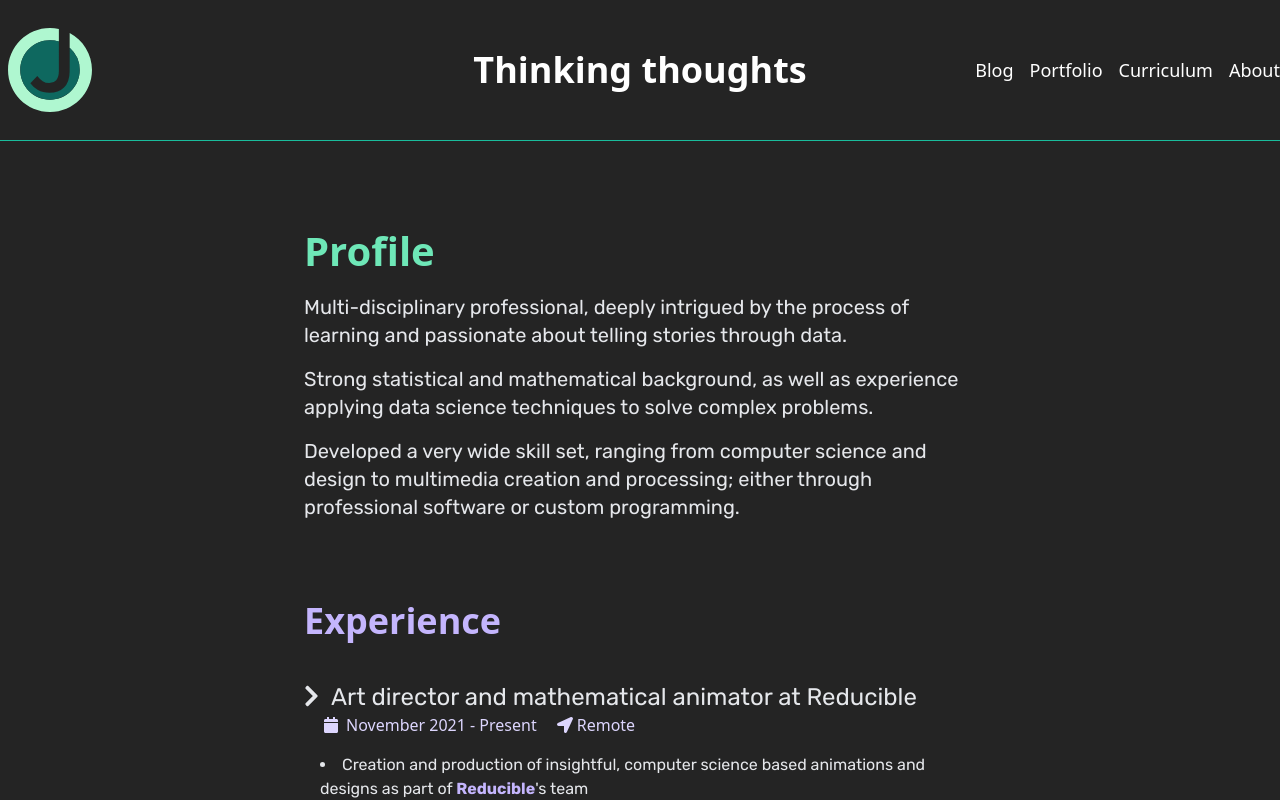
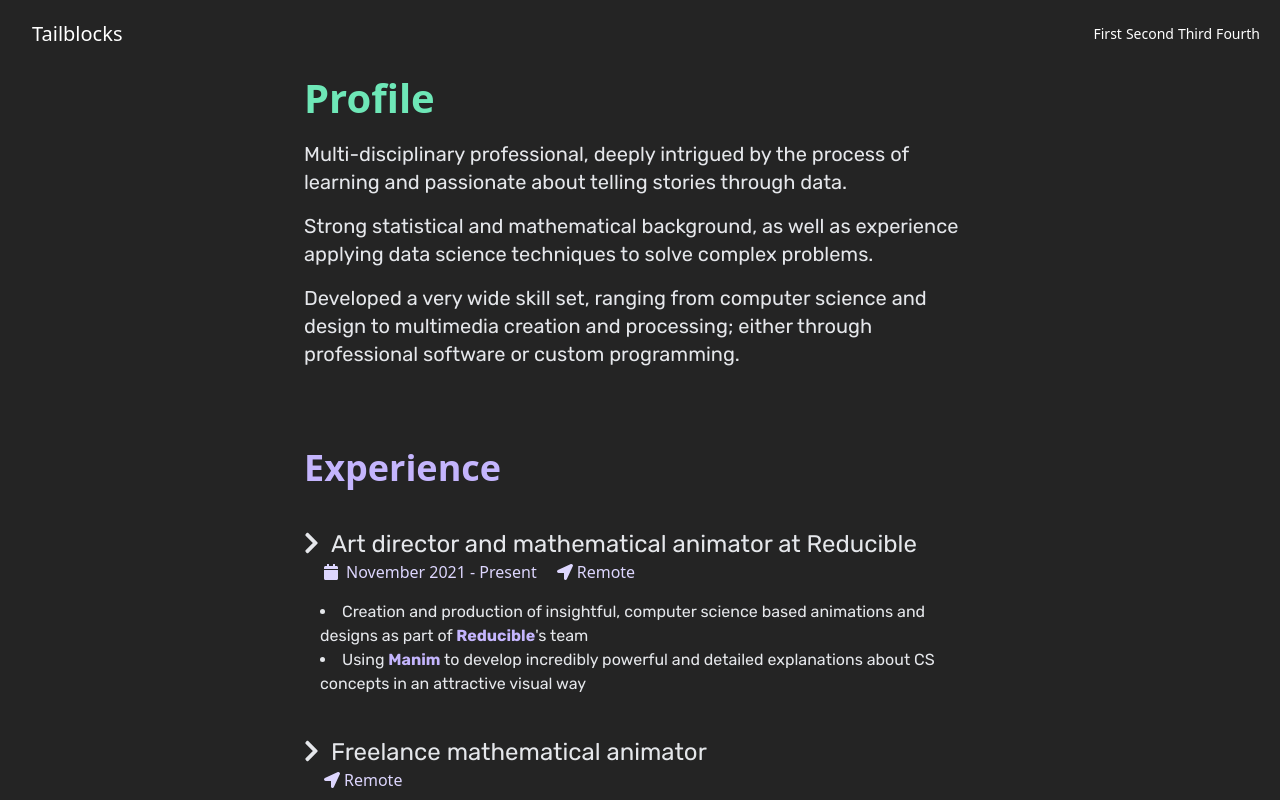
Before and after one commit to jesi-rgb/old.jesirgb.com, a Next.js app: page /curriculum in a window 1280 px wide. Shown: the top 800 px of the page. Built offline with nearby package versions, Linux system fonts and the light colour scheme; no server answers.

Commit message:
created header.js

```diff
--- /dev/null
+++ b/components/Header.js
@@ -0,0 +1,19 @@
+export const Header = () => {
+  return (
+    <>
+      <header class="text-white ">
+        <div class="container mx-auto flex p-5 flex-row items-center">
+          <a class="text-white mb-4 md:mb-0">
+            <span class="ml-3 text-xl">Tailblocks</span>
+          </a>
+          <nav class="md:ml-auto flex flex-row space-x-1 items-center justify-center text-sm">
+            <a class="">First</a>
+            <a class="">Second</a>
+            <a class="">Third</a>
+            <a class="">Fourth</a>
+          </nav>
+        </div>
+      </header>
+    </>
+  );
+};
--- a/components/Layout.js
+++ b/components/Layout.js
@@ -1,5 +1,5 @@
 import Footer from "./Footer";
-import { HeaderTW } from "./HeaderTW";
+import { Header } from "./Header";
 import Meta from "../components/meta";
 import React, { useEffect } from "react";
 import prism from "prismjs";
@@ -14,7 +14,7 @@ export const Layout = ({ children }) => {
     <>
       <Meta />
       <div className="md:max-w-screen-md lg:max-w-screen-lg xl:max-w-screen-xl mx-auto">
-        <HeaderTW />
+        <Header />
         {children}
         <Footer />
       </div>
```
